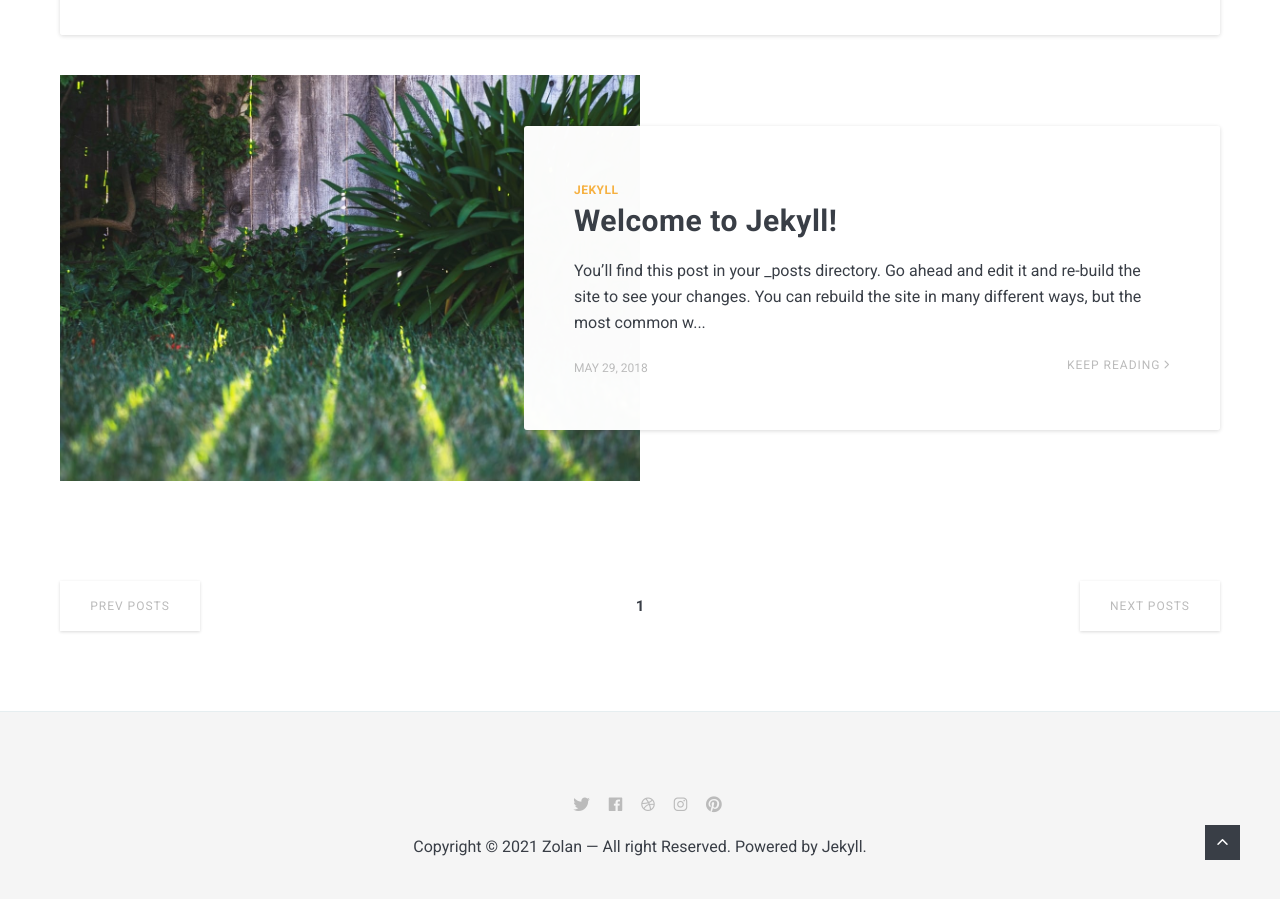
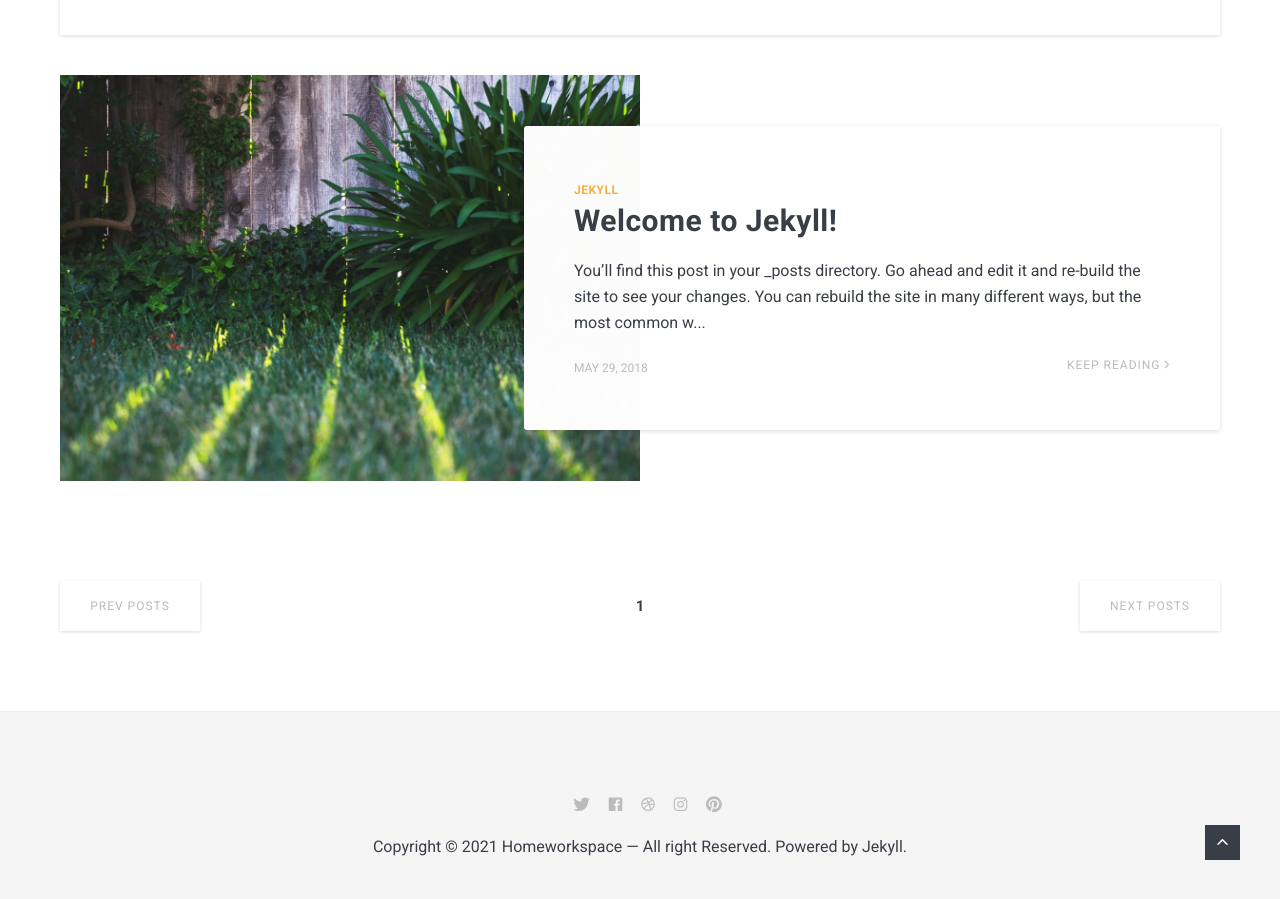
Before and after one commit to parkjongsu855/parkjongsu855.github.io, a Jekyll site: the page built from index.html, in a window 1280 px wide and 900 px high, scrolled down 1886 px. Built offline with Jekyll 4.4.1, drawn with Linux system fonts in a browser that asks for light colours; nearby versions of some CDN libraries; the list of posts is cut into pages by our own code.

Commit message:
complete about md.

```diff
--- a/_data/settings.yml
+++ b/_data/settings.yml
@@ -1,8 +1,8 @@
 #-------------------------------
 # General Site Settings
-title: Zolan
+title: Homeworkspace
 logo: logo.svg # You can add own logo.
-description: Zolan is modern minimal theme for Jekyll
+description: Incheon National University homeworkplace
 
 
 #-------------------------------
```
